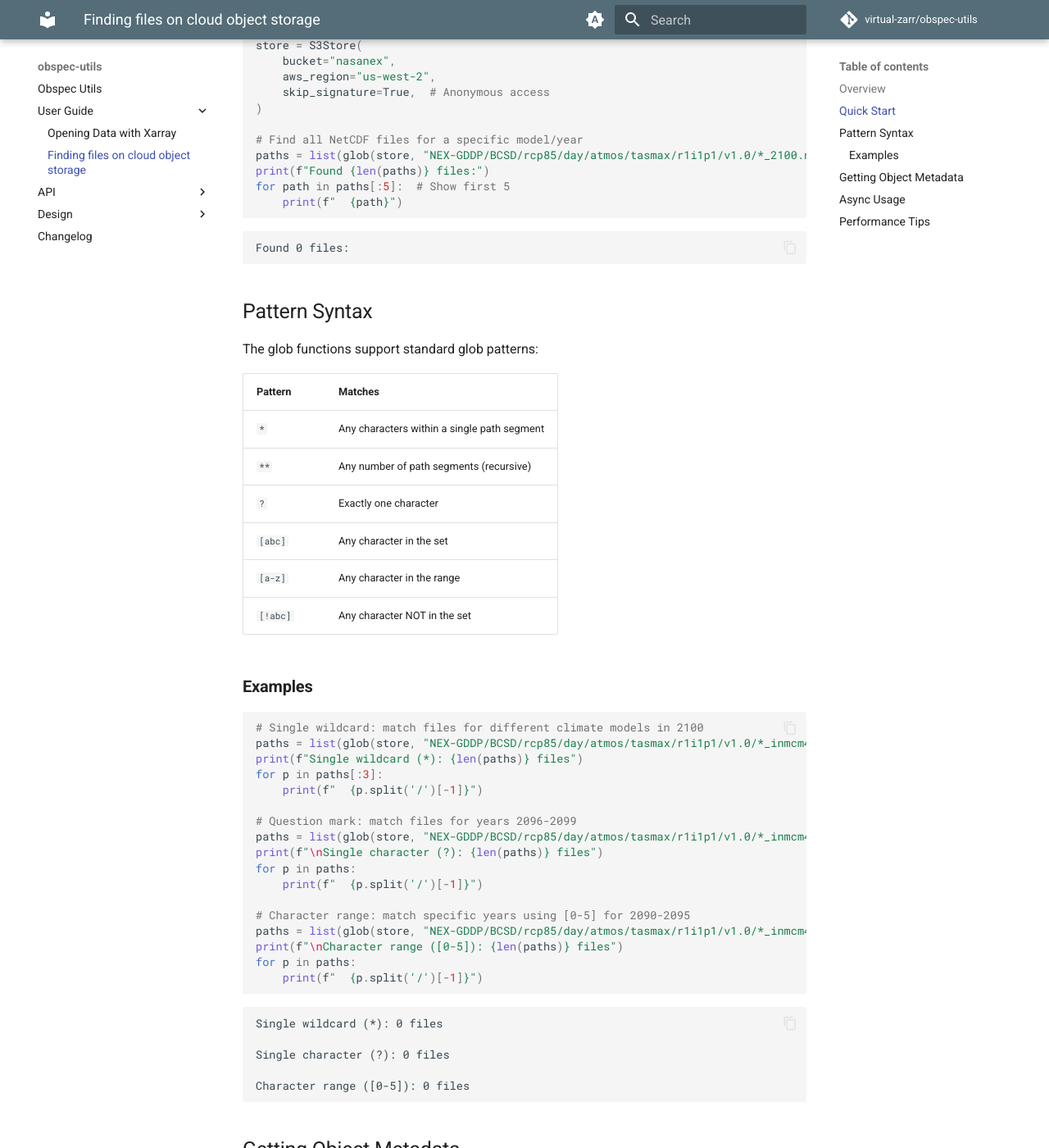
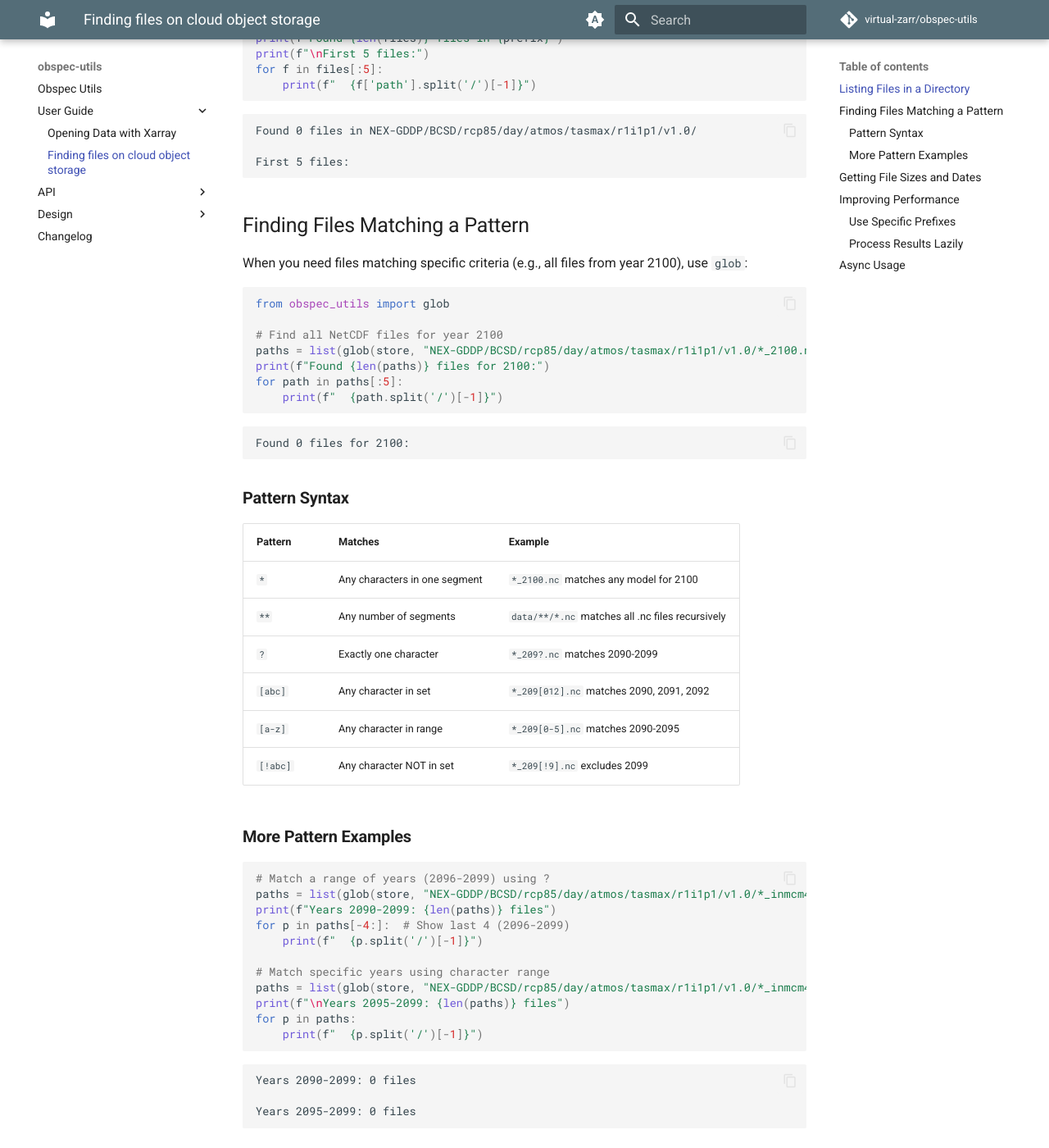
Before and after one commit to virtual-zarr/obspec-utils, an MkDocs documentation site: the page built from docs/user-guide/finding-files.md, in a window 1280 px wide and 1400 px high, scrolled down 597 px. Shown: the whole window at 82% size. Built offline with MkDocs 1.6.1 and Material for MkDocs 9.7.7, drawn with Linux system fonts in a browser that asks for light colours; comment, search, counter and statistics services are not loaded; the version menu is left out; some of the changed text lies outside the part shown.

Commit message:
More goal oriented

````diff
--- a/docs/user-guide/finding-files.md
+++ b/docs/user-guide/finding-files.md
@@ -1,73 +1,79 @@
-# Finding files matching patterns in cloud storage
+# Finding Files on Cloud Storage
 
-This guide shows how to use `obspec-utils` glob functions to find files matching patterns in cloud storage.
+This guide shows how to discover and list files stored in cloud object storage.
 
-## Overview
+## Listing Files in a Directory
 
-The `glob` function works similarly to Python's `pathlib.glob()` or `glob.glob()`, but operates on object stores. It efficiently lists objects matching a pattern by extracting the longest literal prefix for server-side filtering.
+To see what files exist in a specific location, use the store's `list()` method with a prefix:
 
-## Quick Start
+```python exec="on" source="above" session="find" result="code"
+from obstore.store import S3Store
 
-This example finds NetCDF files in the [NASA Earth Exchange (NEX) Data Collection](https://registry.opendata.aws/nasanex/) on AWS Open Data:
-
-```python exec="on" source="above" session="glob" result="code"
-from obstore.store import S3Store
-from obspec_utils import glob
-
-# Access public AWS Open Data (no credentials needed)
+# Access public AWS Open Data
 store = S3Store(
     bucket="nasanex",
     aws_region="us-west-2",
-    skip_signature=True,  # Anonymous access
+    skip_signature=True,
 )
 
-# Find all NetCDF files for a specific model/year
-paths = list(glob(store, "NEX-GDDP/BCSD/rcp85/day/atmos/tasmax/r1i1p1/v1.0/*_2100.nc"))
-print(f"Found {len(paths)} files:")
-for path in paths[:5]:  # Show first 5
-    print(f"  {path}")
+# List files in a specific directory
+prefix = "NEX-GDDP/BCSD/rcp85/day/atmos/tasmax/r1i1p1/v1.0/"
+files = []
+for chunk in store.list(prefix=prefix):
+    files.extend(chunk)
+
+print(f"Found {len(files)} files in {prefix}")
+print(f"\nFirst 5 files:")
+for f in files[:5]:
+    print(f"  {f['path'].split('/')[-1]}")
 ```
 
-## Pattern Syntax
+## Finding Files Matching a Pattern
 
-The glob functions support standard glob patterns:
+When you need files matching specific criteria (e.g., all files from year 2100), use `glob`:
 
-| Pattern | Matches |
-|---------|---------|
-| `*` | Any characters within a single path segment |
-| `**` | Any number of path segments (recursive) |
-| `?` | Exactly one character |
-| `[abc]` | Any character in the set |
-| `[a-z]` | Any character in the range |
-| `[!abc]` | Any character NOT in the set |
+```python exec="on" source="above" session="find" result="code"
+from obspec_utils import glob
 
-### Examples
+# Find all NetCDF files for year 2100
+paths = list(glob(store, "NEX-GDDP/BCSD/rcp85/day/atmos/tasmax/r1i1p1/v1.0/*_2100.nc"))
+print(f"Found {len(paths)} files for 2100:")
+for path in paths[:5]:
+    print(f"  {path.split('/')[-1]}")
+```
 
-```python exec="on" source="above" session="glob" result="code"
-# Single wildcard: match files for different climate models in 2100
-paths = list(glob(store, "NEX-GDDP/BCSD/rcp85/day/atmos/tasmax/r1i1p1/v1.0/*_inmcm4_2100.nc"))
-print(f"Single wildcard (*): {len(paths)} files")
-for p in paths[:3]:
+### Pattern Syntax
+
+| Pattern | Matches | Example |
+|---------|---------|---------|
+| `*` | Any characters in one segment | `*_2100.nc` matches any model for 2100 |
+| `**` | Any number of segments | `data/**/*.nc` matches all .nc files recursively |
+| `?` | Exactly one character | `*_209?.nc` matches 2090-2099 |
+| `[abc]` | Any character in set | `*_209[012].nc` matches 2090, 2091, 2092 |
+| `[a-z]` | Any character in range | `*_209[0-5].nc` matches 2090-2095 |
+| `[!abc]` | Any character NOT in set | `*_209[!9].nc` excludes 2099 |
+
+### More Pattern Examples
+
+```python exec="on" source="above" session="find" result="code"
+# Match a range of years (2096-2099) using ?
+paths = list(glob(store, "NEX-GDDP/BCSD/rcp85/day/atmos/tasmax/r1i1p1/v1.0/*_inmcm4_209?.nc"))
+print(f"Years 2090-2099: {len(paths)} files")
+for p in paths[-4:]:  # Show last 4 (2096-2099)
     print(f"  {p.split('/')[-1]}")
 
-# Question mark: match files for years 2096-2099
-paths = list(glob(store, "NEX-GDDP/BCSD/rcp85/day/atmos/tasmax/r1i1p1/v1.0/*_inmcm4_209?.nc"))
-print(f"\nSingle character (?): {len(paths)} files")
-for p in paths:
-    print(f"  {p.split('/')[-1]}")
-
-# Character range: match specific years using [0-5] for 2090-2095
-paths = list(glob(store, "NEX-GDDP/BCSD/rcp85/day/atmos/tasmax/r1i1p1/v1.0/*_inmcm4_209[0-5].nc"))
-print(f"\nCharacter range ([0-5]): {len(paths)} files")
+# Match specific years using character range
+paths = list(glob(store, "NEX-GDDP/BCSD/rcp85/day/atmos/tasmax/r1i1p1/v1.0/*_inmcm4_209[5-9].nc"))
+print(f"\nYears 2095-2099: {len(paths)} files")
 for p in paths:
     print(f"  {p.split('/')[-1]}")
 ```
 
-## Getting Object Metadata
+## Getting File Sizes and Dates
 
-Use `glob_objects` to get full metadata (size, last modified, etc.) instead of just paths:
+To get metadata (size, last modified time) along with paths, use `glob_objects`:
 
-```python exec="on" source="above" session="glob" result="code"
+```python exec="on" source="above" session="find" result="code"
 from obspec_utils import glob_objects
 
 # Get metadata for matching files
@@ -75,44 +81,69 @@ objects = list(glob_objects(store, "NEX-GDDP/BCSD/rcp85/day/atmos/tasmax/r1i1p1/
 
 # Calculate total size
 total_bytes = sum(obj["size"] for obj in objects)
-print(f"Total size: {total_bytes / 1e9:.2f} GB across {len(objects)} files")
+print(f"Total: {total_bytes / 1e9:.2f} GB across {len(objects)} files")
 
-# Show details for first file
-if objects:
-    obj = objects[0]
-    print(f"\nFirst file:")
-    print(f"  Path: {obj['path']}")
-    print(f"  Size: {obj['size'] / 1e6:.1f} MB")
-    print(f"  Last modified: {obj['last_modified']}")
+# Show details for a few files
+print(f"\nSample files:")
+for obj in objects[:3]:
+    print(f"  {obj['path'].split('/')[-1]}")
+    print(f"    Size: {obj['size'] / 1e6:.1f} MB")
+    print(f"    Modified: {obj['last_modified'].date()}")
+```
+
+## Improving Performance
+
+Listing files in cloud storage requires network requests. The more files the server needs to enumerate, the slower the operation. Here's how to keep searches fast.
+
+### Use Specific Prefixes
+
+The `glob` function automatically extracts the longest literal prefix from your pattern to minimize the files the server must enumerate:
+
+| Pattern | Server lists from | Files enumerated |
+|---------|-------------------|------------------|
+| `data/2024/january/*.nc` | `data/2024/january/` | Only January files |
+| `data/2024/*/*.nc` | `data/2024/` | All of 2024 |
+| `data/**/*.nc` | `data/` | Everything under data/ |
+| `**/*.nc` | (root) | Entire bucket |
+
+Move literal path segments before wildcards when possible:
+
+```python
+# Slower: wildcard early means listing more files
+glob(store, "NEX-GDDP/**/tasmax/**/v1.0/*_2100.nc")
+
+# Faster: specific prefix narrows the listing
+glob(store, "NEX-GDDP/BCSD/rcp85/day/atmos/tasmax/r1i1p1/v1.0/*_2100.nc")
+```
+
+### Process Results Lazily
+
+Both `glob` and `glob_objects` return iterators, so you can process results as they arrive without loading all paths into memory:
+
+```python exec="on" source="above" session="find" result="code"
+# Stop after finding 3 files (doesn't load all results)
+count = 0
+for path in glob(store, "NEX-GDDP/BCSD/rcp85/day/atmos/tasmax/r1i1p1/v1.0/*_2100.nc"):
+    print(f"Found: {path.split('/')[-1]}")
+    count += 1
+    if count >= 3:
+        break
 ```
 
 ## Async Usage
 
 For async contexts, use `glob_async` and `glob_objects_async`:
 
-```python exec="on" source="above" session="glob" result="code"
+```python exec="on" source="above" session="find" result="code"
 import asyncio
 from obspec_utils import glob_async
 
-async def find_files():
+async def find_recent_years():
     paths = []
     async for path in glob_async(store, "NEX-GDDP/BCSD/rcp85/day/atmos/tasmax/r1i1p1/v1.0/*_inmcm4_209?.nc"):
         paths.append(path)
     return paths
 
-# Run the async function
-paths = asyncio.run(find_files())
-print(f"Found {len(paths)} files asynchronously:")
-for p in paths:
-    print(f"  {p.split('/')[-1]}")
+paths = asyncio.run(find_recent_years())
+print(f"Found {len(paths)} files asynchronously")
 ```
-
-## Performance Tips
-
-The glob functions automatically extract the longest literal prefix from patterns to minimize the number of objects listed from the store:
-
-- `data/2024/**/*.nc` lists from prefix `data/2024/`
-- `data/*.nc` lists from prefix `data/`
-- `**/*.nc` lists from the root (no prefix filtering)
-
-For best performance, make your patterns as specific as possible at the start.
````
